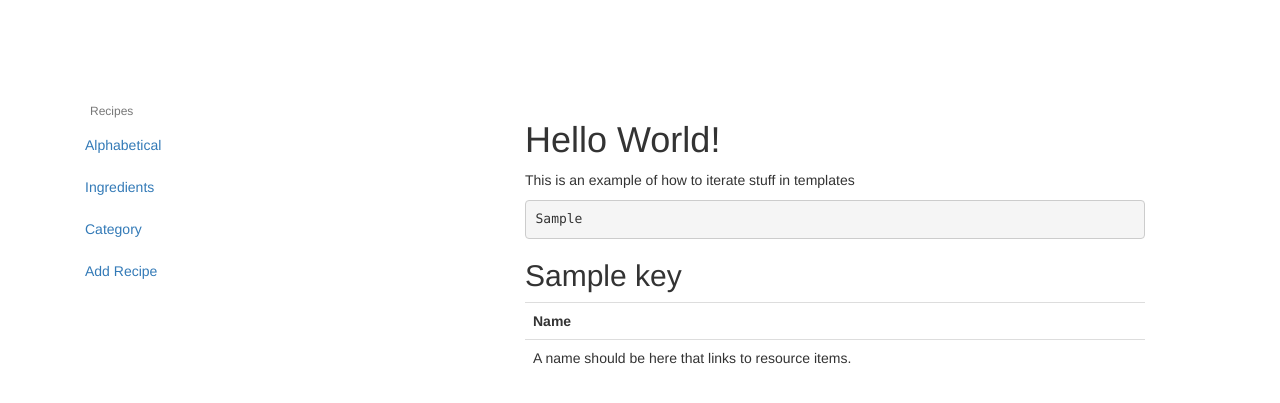
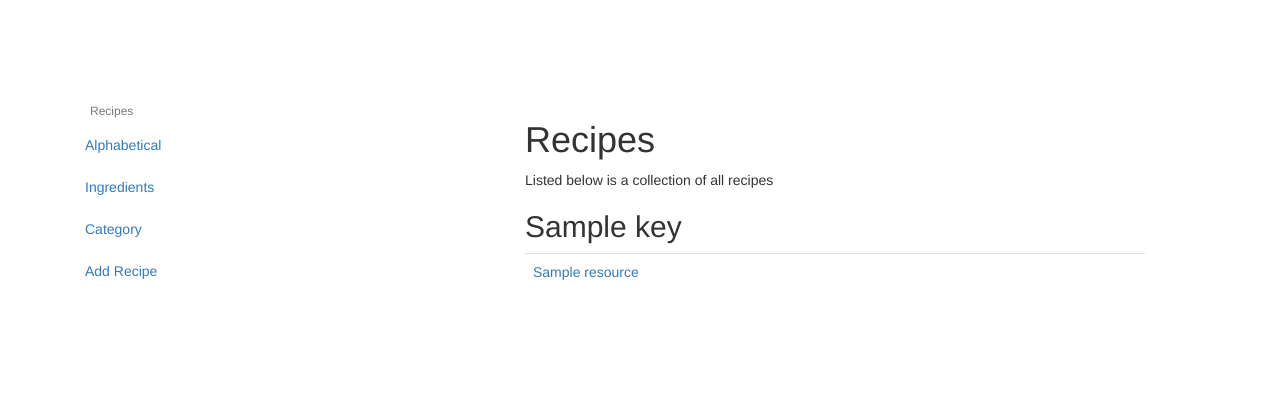
Before and after one commit to falkzach/csci323-group6-itr1, a Django app: template recipes/main/templates/index.html in a window 1280 px wide. Shown: the top 403 px of the page. Run offline with Django 3.2, Linux system fonts and the light colour scheme; data comes from the database, SQL or seed files in the repository; tables that the repository leaves empty hold one stand-in row (values such as "Sample post"); the template is opened without the code that fills it: values that come from a table or form of the project are taken from there, most other values are stand-ins (such as "Sample title", 1, 10 or a date in 2020); some libraries are stand-ins or nearby versions.

Commit message:
Updated Collection Display

```diff
--- a/recipes/main/templates/index.html
+++ b/recipes/main/templates/index.html
@@ -3,25 +3,31 @@
 {% block content %}
 	<div class="row">
 		<div class="col-md-10 col-md-offset-1">
-			<h1>Hello World!</h1>
-			<p>This is an example of how to iterate stuff in templates</p>
+			{% if title == 'category' %}
+			<h1>{{ pivot.name.capitalize|default:"Categories" }}</h1>
+			<p>Listed below are is the collection of recipes related to this category. Click a recipe to view more information.</p>
+			{% elif title == 'ingredient' %}
+			<h1>{{ pivot.name.capitalize|default:"Ingredients" }}</h1>
+			<p>Listed below are is the collection of recipes related to this ingredient. Click a recipe to view more information.</p>
+			{% else %}
+			<h1>Recipes</h1>
+			<p>Listed below is a collection of all recipes</p>
+			{% endif %}
 
-			<pre>{{ resource_collection }}</pre>
-
-			{% for key, resource_list in resource_collection %}
+			{% for key, resource_list in resource_collection.items %}
 			<h2>{{key}}</h2>
 			<table class="table">
-				<tr>
-					<th>Name</th>
-				</tr>
 				{% for resource in resource_list %}
-				<tr>
-					<td>A name should be here that links to resource items.</td>
-				</tr>
+					<tr>
+						{% if pivot or title == 'alphabetical' %}
+							<td><a href="{% url "show_recipe" resource.id %}">{{ resource.name }}</a></td>
+						{% else %}
+							<td><a href="{% url "ingredient_category_sort" title resource.id %}">{{ resource.name }}</a></td>
+						{% endif %}
+					</tr>
 				{% endfor %}
 			</table>
 			{% endfor %}
-
 		</div>
 	</div>
 {% endblock %}
--- a/recipes/main/urls.py
+++ b/recipes/main/urls.py
@@ -4,9 +4,9 @@ from main.views import RecipeCollectionView, RecipeResourceView
 
 urlpatterns = [
         url(r'^$', RecipeCollectionView.as_view()),
-        url(r'^(?P<id>[0-9]+)$', RecipeResourceView.as_view()),
+        url(r'^(?P<pivot>[0-9]+)$', RecipeResourceView.as_view(), name="show_recipe"),
         url(r'^(?P<sort>alphabetical)$', RecipeCollectionView.as_view(), name="alphabetical_list"),
         url(r'^(?P<sort>alphabetical)/(?P<pivot>[a-zA-Z])$', RecipeCollectionView.as_view()),
         url(r'^(?P<sort>ingredient|category)$', RecipeCollectionView.as_view(), name="ingredient_category_sort"),
-        url(r'^(?P<sort>ingredient|category)/(?P<pivot>[0-9]+)$', RecipeCollectionView.as_view()),
+        url(r'^(?P<sort>ingredient|category)/(?P<pivot>[0-9]+)$', RecipeCollectionView.as_view(), name="ingredient_category_sort"),
 ]
```
Also changed, not shown: recipes/main/views.py (+13 -7 lines).
